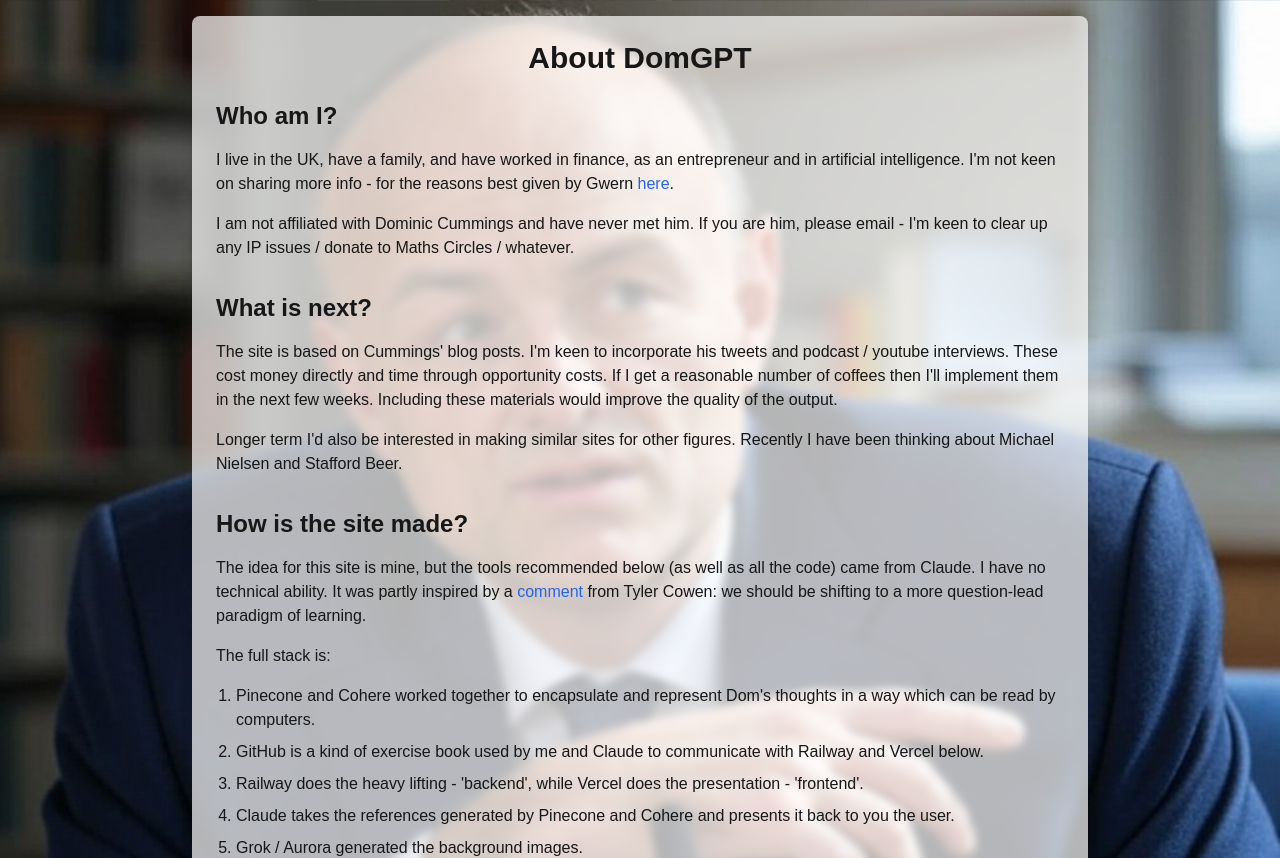
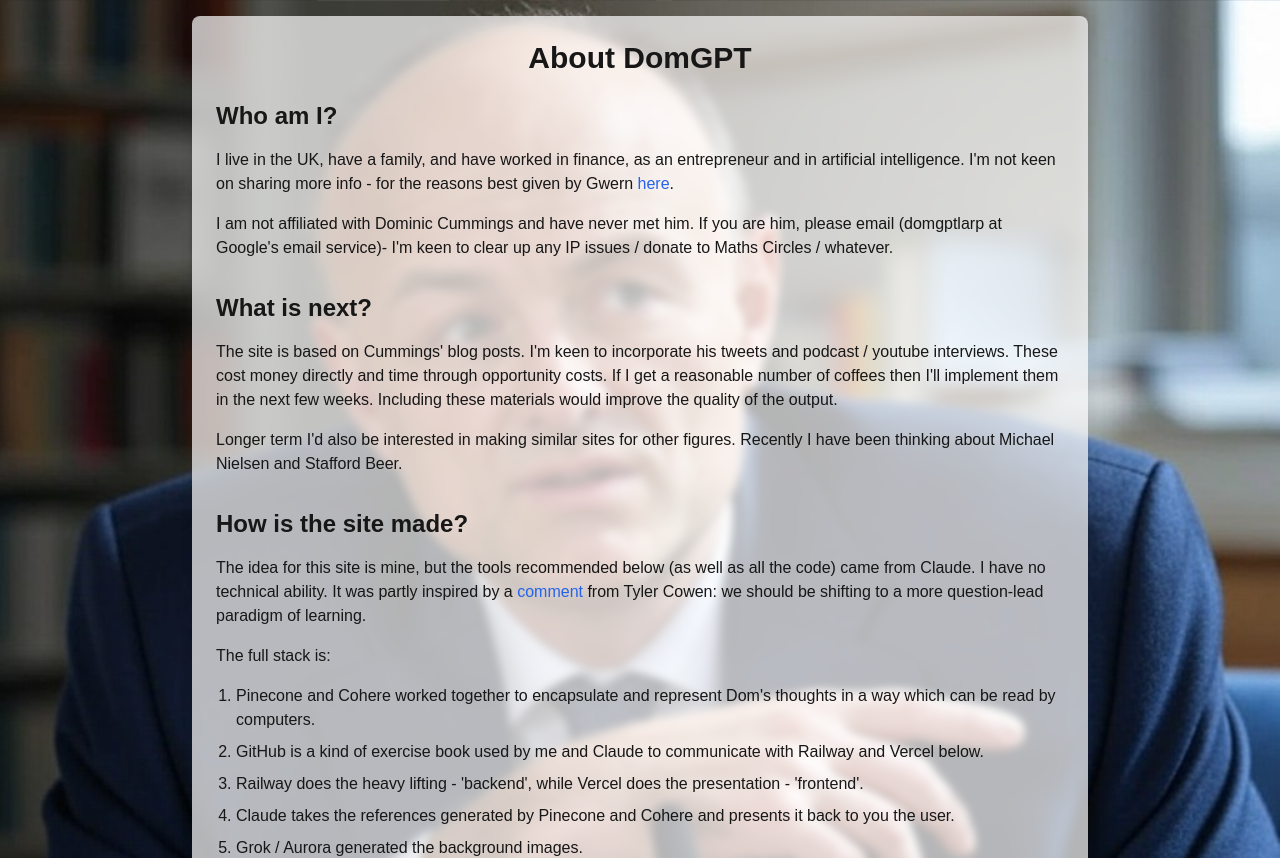
Before and after one commit to williamgki/domgptfrontend, a Next.js app: page /about in a window 1280 px wide. Shown: the top 858 px of the page. Built offline with nearby package versions, Linux system fonts and the light colour scheme.

Commit message:
Update contact line in About page with obfuscated email

```diff
--- a/app/about/page.js
+++ b/app/about/page.js
@@ -21,7 +21,7 @@ export default function About() {
             </p>
             <p>
               I am not affiliated with Dominic Cummings and have never met him. If you are him,
-              please email - I&apos;m keen to clear up any IP issues / donate to Maths Circles / whatever.
+              please email (domgptlarp at Google&apos;s email service)- I&apos;m keen to clear up any IP issues / donate to Maths Circles / whatever.
             </p>
           </section>
 
```
